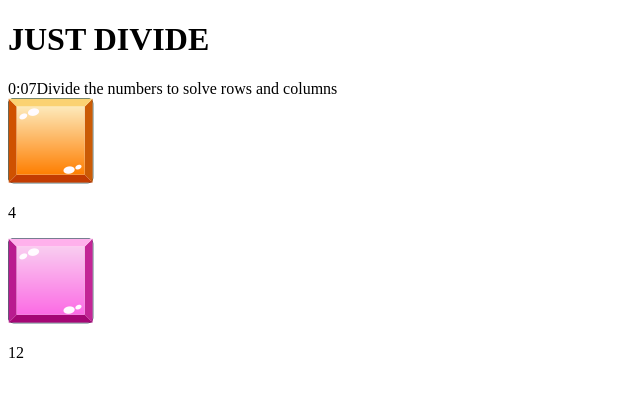
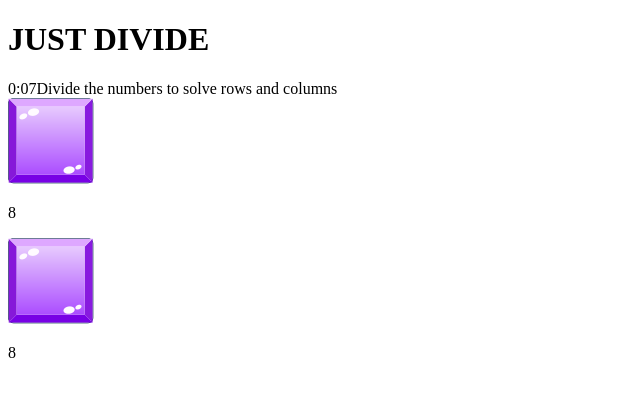
Before and after one commit to Stormn13/just_divide, a React (Vite) app: page / in a window 1280 px wide. Shown: the top 396 px of the page, without its empty margins (0-640 px from the left). Built offline with nearby package versions, Linux system fonts and the light colour scheme; the HTML template or start-up script is replaced by a standard one.

Commit message:
generatedTIle.ts made and now random tiles are always added than 4

```diff
--- a/src/App.tsx
+++ b/src/App.tsx
@@ -1,5 +1,5 @@
 import { useState } from "react";
-
+import { generateTile } from "./game/generateTile";
 import {
 	DndContext,
 	DragOverlay,
@@ -16,10 +16,6 @@ import type { TileData } from "./game/type";
 
 export default function App(){
 
-	// =========================
-	// INITIAL STATE
-	// =========================
-
 	const initialGrid: TileData[] = Array.from(
 		{ length: 16 },
 		(_, index) => ({
@@ -27,68 +23,34 @@ export default function App(){
 			value: 0
 		})
 	);
-
 	const initialQueue: [TileData, TileData] = [
-		{
-			id: crypto.randomUUID(),
-			value: 4
-		},
-		{
-			id: crypto.randomUUID(),
-			value: 12
-		}
+		generateTile(),
+		generateTile()
 	];
-
 	const initialKeep: TileData = {
 		id: "keep",
 		value: 0
 	};
 
-	// =========================
-	// GAME STATE
-	// =========================
-
 	const [grid, setGrid] = useState(initialGrid);
-
 	const [queue, setQueue] = useState(initialQueue);
-
 	const [keep, setKeep] = useState(initialKeep);
-
 	const [activeId, setActiveId] = useState<string | null>(null);
-
-	// =========================
-	// DRAG START
-	// =========================
 
 	function handleDragStart(event: DragStartEvent){
 		setActiveId(event.active.id.toString());
 	}
 
-	// =========================
-	// DRAG END
-	// =========================
-
 	function handleDragEnd(event: DragEndEvent){
 
 	setActiveId(null);
-
 	const targetId = event.over?.id;
-
 	if(!targetId) return;
-
 	const activeTile = queue[0];
 
-	// =========================
-	// KEEP SLOT
-	// =========================
-
 	if(targetId === "keep-slot"){
-
-		// keep empty
 		if(keep.value === 0){
-
 			setKeep(activeTile);
-
 			setQueue([
 				queue[1],
 				{
@@ -96,13 +58,10 @@ export default function App(){
 					value: 4
 				}
 			]);
-
 			return;
 		}
-
 		// swap
 		setKeep(activeTile);
-
 		setQueue([
 			keep,
 			queue[1]
@@ -110,10 +69,6 @@ export default function App(){
 
 		return;
 	}
-
-	// =========================
-	// TRASH SLOT
-	// =========================
 
 	if(targetId === "trash-slot"){
 
@@ -128,43 +83,27 @@ export default function App(){
 		return;
 	}
 
-	// =========================
-	// BOARD PLACEMENT
-	// =========================
-
 	const targetCell = grid.find(
 		(cell) => cell.id === targetId
 	);
 
 	if(!targetCell) return;
-
 	if(targetCell.value !== 0) return;
-
 	const newGrid = grid.map((cell) => {
-
 		if(cell.id === targetId){
 			return {
 				...cell,
 				value: activeTile.value
 			};
 		}
-
 		return cell;
 	});
-
 	setGrid(newGrid);
-
 	setQueue([
 		queue[1],
-		{
-			id: crypto.randomUUID(),
-			value: 4
-		}
+		generateTile()
 	]);
 }
-	// =========================
-	// RENDER
-	// =========================
 
 	return (
 		<div className="app">
--- /dev/null
+++ b/src/game/generateTile.ts
@@ -0,0 +1,14 @@
+import type { TileData } from "./type";
+
+const possibleValues = [2,4,8];
+
+export function generateTile(): TileData{
+    const randomIndex = Math.floor(
+        Math.random() * possibleValues.length
+    );
+    const randomValue = possibleValues[randomIndex];
+    return {
+        id: crypto.randomUUID(),
+        value: randomValue
+    };
+}
```
